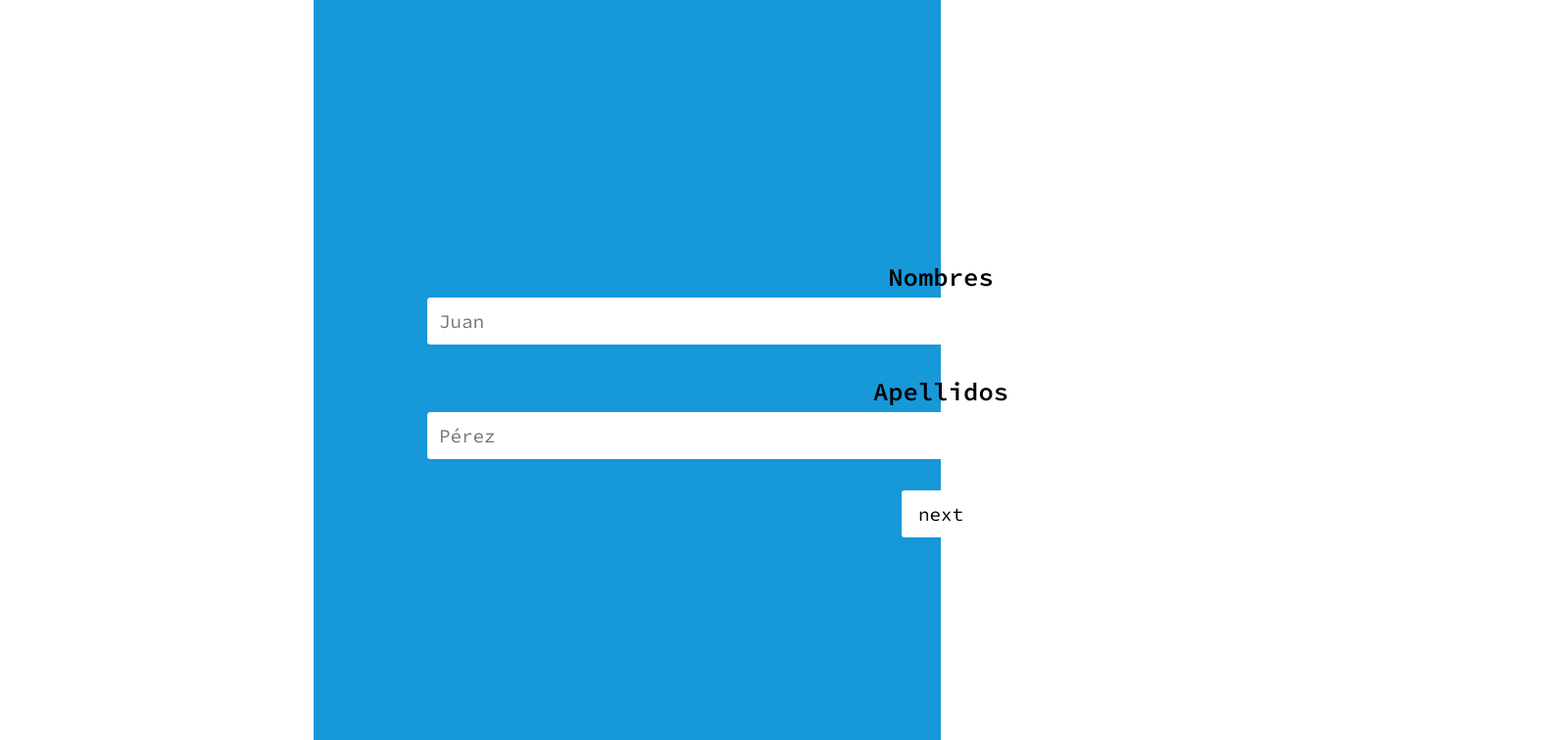
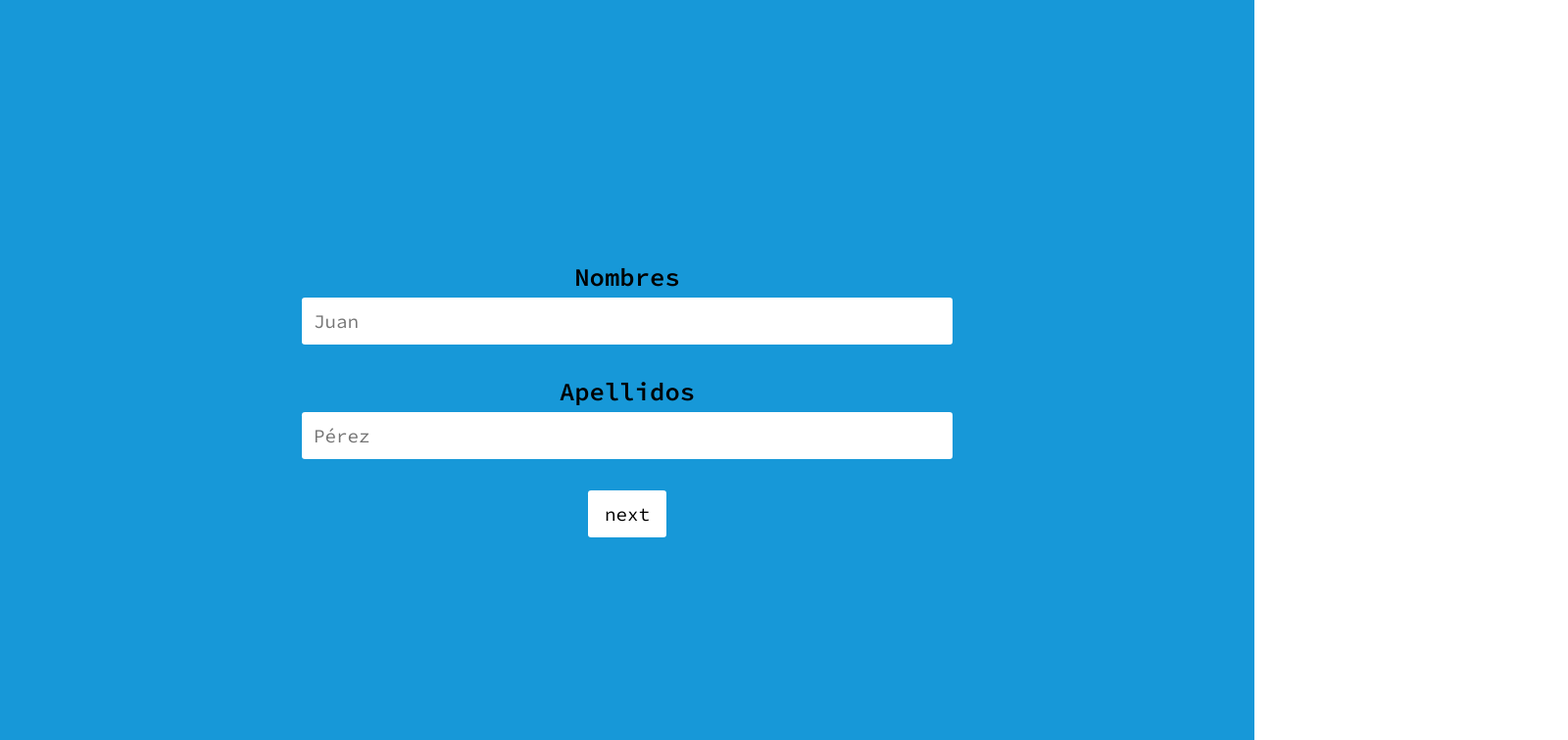
Before and after one commit to gabrielibus/easyForm, a React (Create React App) app: page / in a window 1280 px wide. Shown: the top 756 px of the page at 98% size, 1600 px wide, since content can reach past the window. Built offline with nearby package versions, Linux system fonts and the light colour scheme.

Commit message:
fixing app width

```diff
--- a/src/styles/App.css
+++ b/src/styles/App.css
@@ -1,7 +1,6 @@
 .App {
     font-size: 30px;
-    max-width: 640px;
-    /* background-color: rgb(0, 153, 255); */
+    width: 100vw;
     margin: auto;
     display: flex;
     flex-direction: column;
@@ -15,6 +14,7 @@
 
 button, input, #notesDiv {
     width: 80%;
+    max-width: 640px;
     font-size: 1.2rem;
     border-radius: 0.2rem;
 }
```
